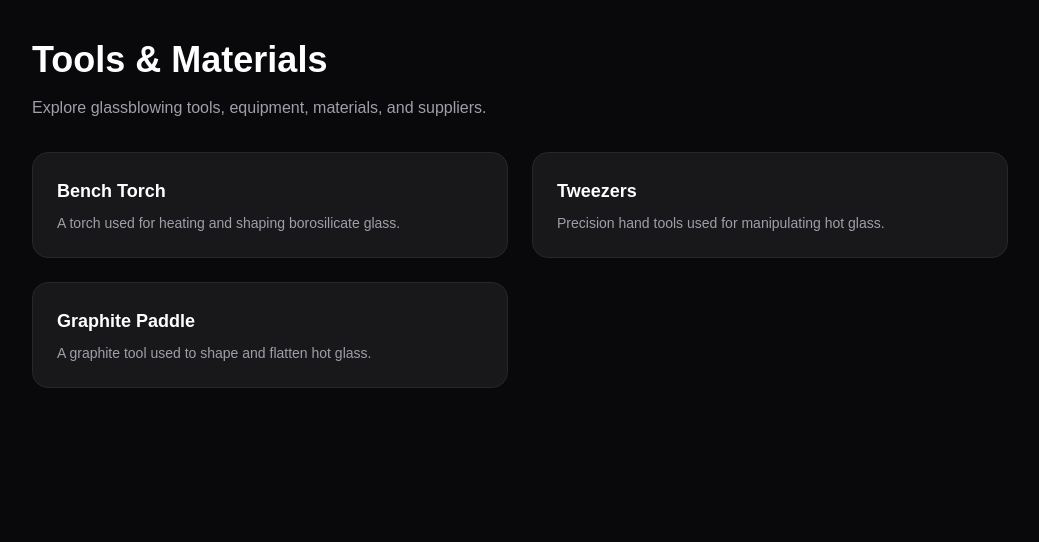
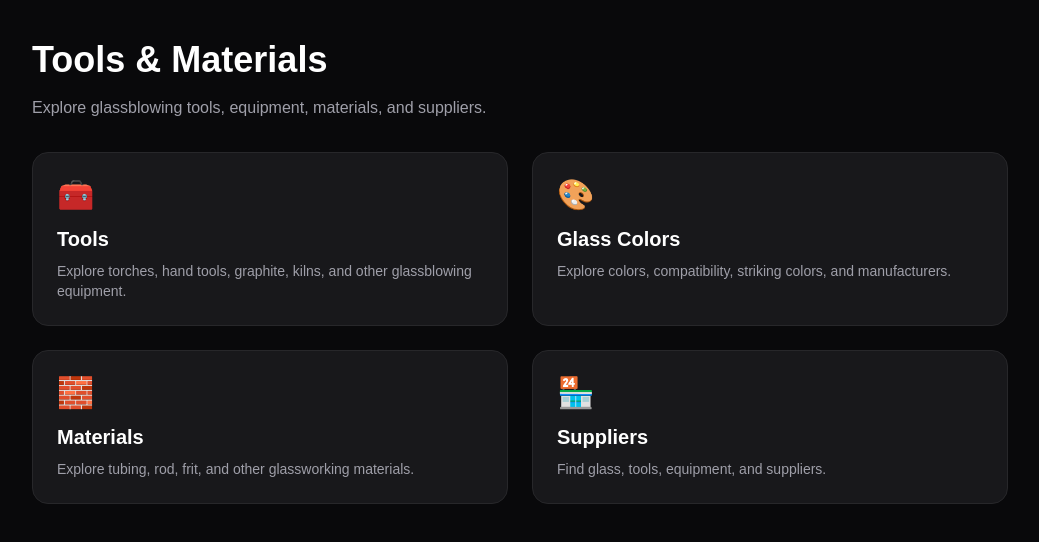
Before and after one commit to b2sdnbp4d9-svg/boro-ai, a Next.js app: page /tools in a window 1280 px wide. Shown: the top 542 px of the page, without its empty margins (120-1159 px from the left). Built offline with nearby package versions, Linux system fonts and the light colour scheme.

Commit message:
Add Tools and Materials category hub

```diff
--- a/app/tools/page.tsx
+++ b/app/tools/page.tsx
@@ -1,5 +1,5 @@
-import ToolCard from "@/components/ToolCard";
-import { tools } from "@/data/tools";
+import CategoryCard from "@/components/CategoryCard";
+
 export default function Tools() {
   return (
     <main className="min-h-screen bg-zinc-950 text-white">
@@ -12,17 +12,36 @@ export default function Tools() {
           Explore glassblowing tools, equipment, materials, and suppliers.
         </p>
 
-      <div className="mt-8 grid gap-6 sm:grid-cols-2">
-         {tools.map((tool) => (
-  <ToolCard
-    key={tool.name}
-    name={tool.name}
-    description={tool.description}
-  />
-))}
+        <div className="mt-8 grid gap-6 sm:grid-cols-2">
+          <CategoryCard
+            title="Tools"
+            description="Explore torches, hand tools, graphite, kilns, and other glassblowing equipment."
+            href="/tools"
+            icon="🧰"
+          />
 
-</div>
-</div>
+          <CategoryCard
+            title="Glass Colors"
+            description="Explore colors, compatibility, striking colors, and manufacturers."
+            href="/colors"
+            icon="🎨"
+          />
+
+          <CategoryCard
+            title="Materials"
+            description="Explore tubing, rod, frit, and other glassworking materials."
+            href="/materials"
+            icon="🧱"
+          />
+
+          <CategoryCard
+            title="Suppliers"
+            description="Find glass, tools, equipment, and suppliers."
+            href="/suppliers"
+            icon="🏪"
+          />
+        </div>
+      </div>
     </main>
   );
 }
--- /dev/null
+++ b/components/CategoryCard.tsx
@@ -0,0 +1,28 @@
+type CategoryCardProps = {
+  title: string;
+  description: string;
+  href: string;
+  icon: string;
+};
+
+export default function CategoryCard({
+  title,
+  description,
+  href,
+  icon,
+}: CategoryCardProps) {
+  return (
+    <a
+      href={href}
+      className="block rounded-2xl border border-zinc-800 bg-zinc-900 p-6 transition hover:border-zinc-600"
+    >
+      <div className="mb-3 text-3xl">{icon}</div>
+
+      <h2 className="text-xl font-semibold">{title}</h2>
+
+      <p className="mt-2 text-sm text-zinc-400">
+        {description}
+      </p>
+    </a>
+  );
+}
```
